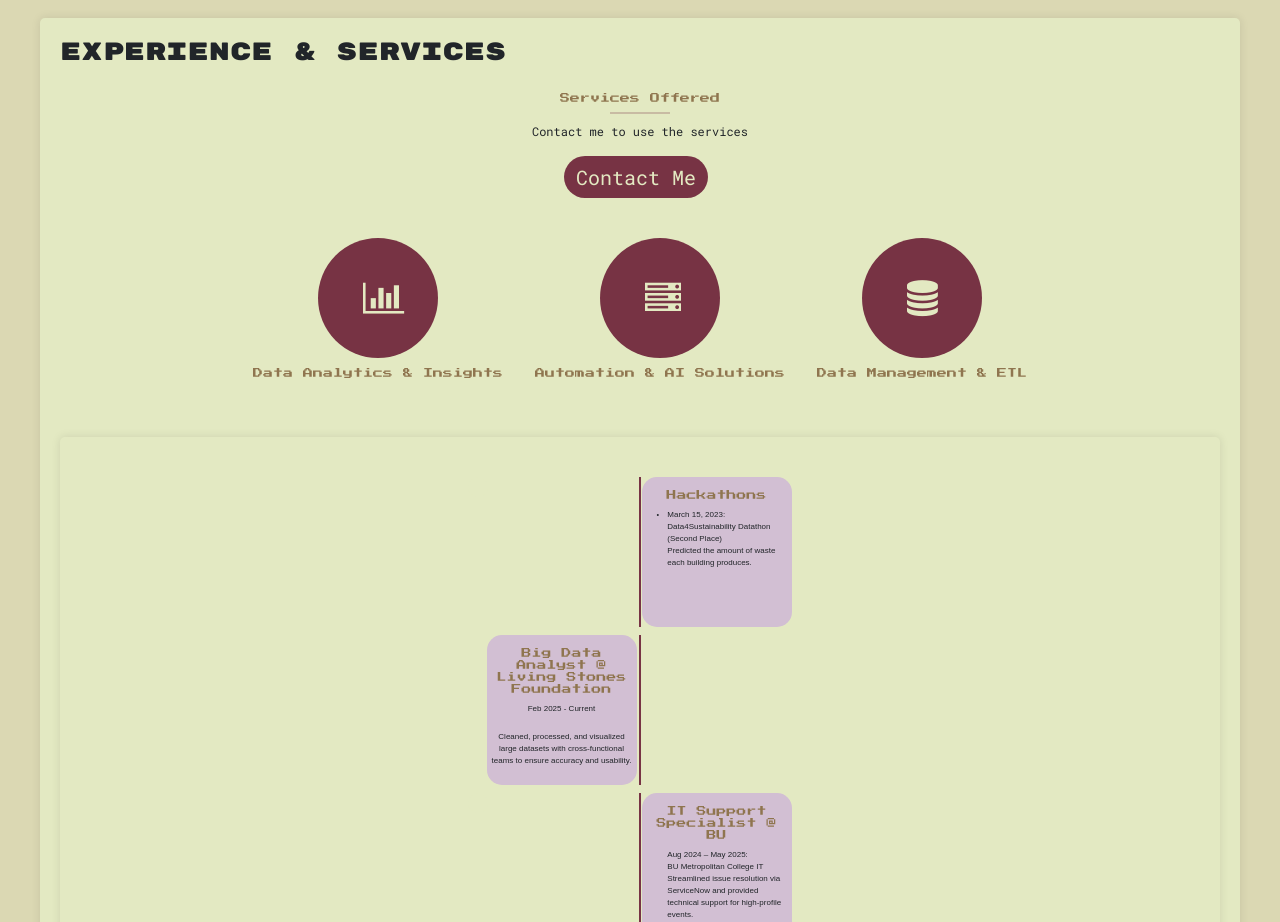
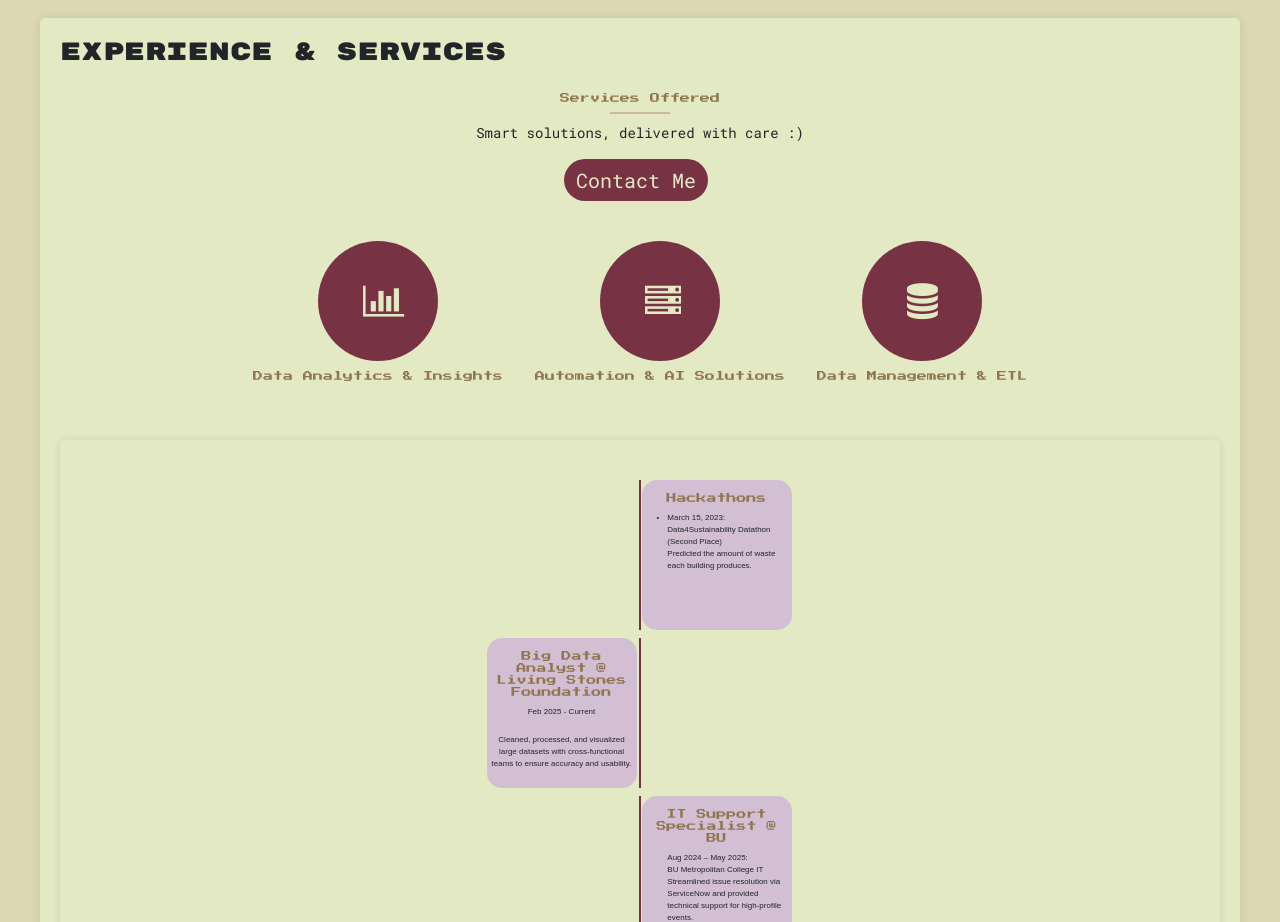
Before and after one commit to tiakorre/tiakorre.github.io, a plain HTML site: page index.html in a window 1280 px wide. Shown: the part 3280-4202 px from the top of the page. Drawn offline with nearby package versions, Linux system fonts and the light colour scheme.

Commit message:
Update index.html

```diff
--- a/index.html
+++ b/index.html
@@ -734,7 +734,7 @@ font-style: normal;
     <div class="text-center my-4">
     <h4 class="resume-head">Services Offered</h4>
     <hr style="width: 60px; border: 1px solid #773344; margin: 8px auto;">
-    <p class="roboto-mono-pr" style="font-size: 12px;font-family: 'Roboto Mono' ;">Contact me to use the services</p>
+    <p class="roboto-mono-pr" style="font-size: 14px;font-family: 'Roboto Mono' ;"> Smart solutions, delivered with care :) </p>
       <a href="#contact" class="btn btn-primary rounded-pill me-2" style="background-color: #773344; color: #E3E9C2; font-family: 'Roboto Mono', monospace;">Contact Me</a>
 </div>
         <div class="d-flex justify-content-center align-items-center flex-wrap my-4">
```
